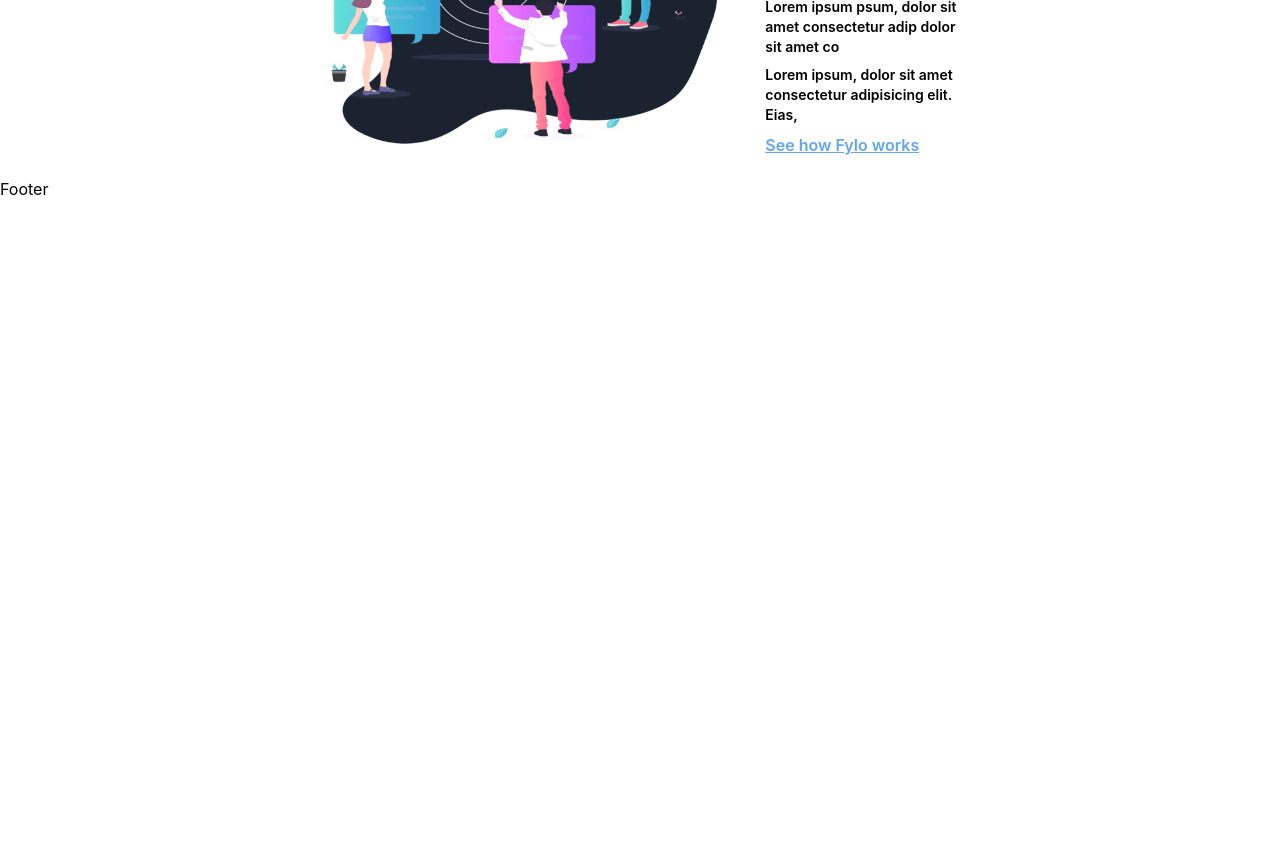
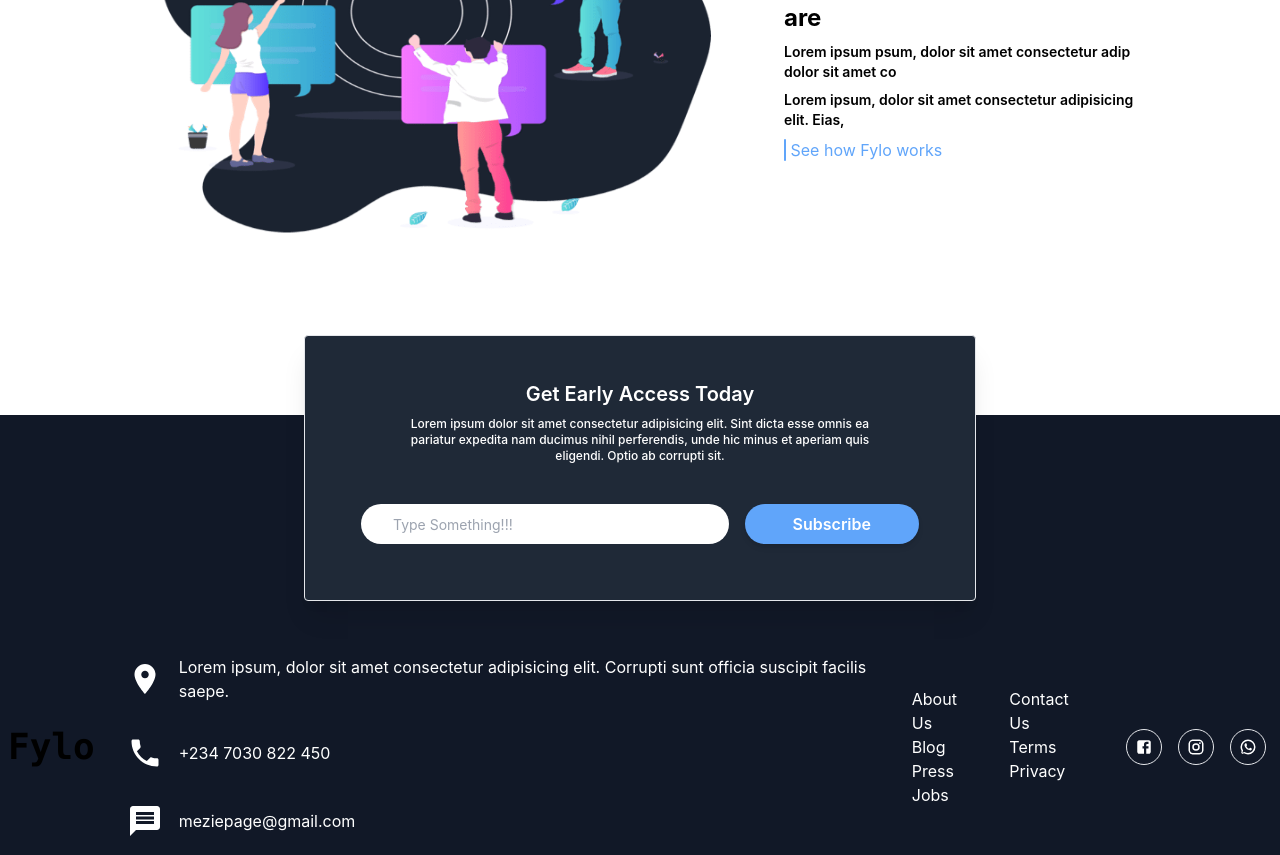
Before and after one commit to mezieOX/flyo, a Next.js app: page / in a window 1280 px wide. Shown: the part 1360-2215 px from the top of the page. Before the commit the page ends 1561 px from the top, so only its background shows below. Built offline with nearby package versions, Linux system fonts and the light colour scheme.

Commit message:
initial commit

```diff
--- a/components/footer/Footer.jsx
+++ b/components/footer/Footer.jsx
@@ -1,7 +1,47 @@
+import LocationOnIcon from '@material-ui/icons/LocationOn';
+import MessageIcon from '@material-ui/icons/Message';
+import PhoneIcon from '@material-ui/icons/Phone';
+import InstagramIcon from '@material-ui/icons/Instagram';
+import WhatsappIcon from '@material-ui/icons/Whatsapp';
+import FacebookIcon from '@material-ui/icons/Facebook';
 
 function Footer() {
   return (
-    <div>Footer</div>
+      <div className="bg-gray-100 py-20 bg-gray-900 lg:flex items-center relative lg:justify-between pt-60 px-2 pb-4 gap-x-8">
+      <div className="text-4xl font-bold font-mono my-10 flex-grow lg:text-center">Fylo</div>
+      <div className='space-y-8'>
+      <div className='flex items-center text-white gap-4 '>
+        <LocationOnIcon className="!text-4xl !text-white" />
+        <p>Lorem ipsum, dolor sit amet consectetur adipisicing elit. Corrupti sunt officia suscipit facilis saepe.</p>
+      </div>
+      <div  className='flex items-center text-white gap-4'>
+        <PhoneIcon className="!text-4xl !text-white" />
+        <p>+234 7030 822 450</p>
+      </div>
+      <div  className='flex items-center text-white gap-4'>
+        <MessageIcon className="!text-4xl !text-white" />
+        <p>meziepage@gmail.com</p>
+        </div>
+        </div>
+      <div className="space-y-8 mt-8 lg:flex lg:items-start lg:space-y-0 lg:mt-0 lg:space-x-8 capitalize flex-grow">
+      <div className='text-white'>
+        <h5 className='capitalize'>about us</h5>
+        <p>blog</p>
+        <p>press</p>
+        <p>jobs</p>
+      </div>
+      <div  className="text-white">
+        <h5 className='capitalize'>contact us</h5>
+        <p>terms</p>
+        <p>privacy</p>
+        </div>
+      </div>
+      <div className='flex items-center justify-center w-full lg:w-40 space-x-4'>
+        <div><FacebookIcon className="p-2 rounded-full border !text-white !text-4xl" /></div>
+        <div><InstagramIcon className="p-2 rounded-full border !text-white !text-4xl" /></div>
+        <div><WhatsappIcon className="p-2 rounded-full border !text-white !text-4xl" /></div>
+      </div>
+         </div>
   )
 }
 
--- a/components/layout/Layout.jsx
+++ b/components/layout/Layout.jsx
@@ -5,8 +5,8 @@ import Header from '../header/Header';
 function Layout({children}) {
   return (
     <Fragment>
-      <div className='flex flex-col min-h-screen justify-between'>
-        <div className='sticky top-0'><Header /></div>
+      <div className='flex flex-col  justify-between'>
+        <div className='sticky top-0 z-50'><Header /></div>
         <div className="flex-grow">{children}</div>
         <div className=''><Footer /></div>
       </div>
--- /dev/null
+++ b/components/newsletter/Newsletter.jsx
@@ -0,0 +1,17 @@
+import Button from "../ui/button/Button"
+
+function Newsletter() {
+  return (
+      <div className="para max-w-2xl mx-auto flex flex-col items-center justify-center mt-20 text-white bg-gray-800 shadow-2xl md:rounded shadow-xl z-0 md:border">
+          <div className="text-center px-5 md:px-20 pb-10">
+                  <h2 className='font-[600] mt-5 text-lg md:text-xl py-2 capitalize'>Get early access today</h2>
+                  <p className='font-[500] text-xs '>Lorem ipsum dolor sit amet consectetur adipisicing elit. Sint dicta esse omnis ea pariatur expedita nam ducimus nihil perferendis, unde hic minus et aperiam quis eligendi. Optio ab corrupti sit. </p>
+          </div>
+          <div className="px-3 md:px-12 w-full space-x-4 flex flex-col md:flex-row pb-10 items-center space-y-8 md:space-y-0"><input type="text" className="rounded-full outline-none w-full flex-grow text-gray-500 placeholder:text-gray-400 placeholder:text-sm pl-8 h-10"  placeholder="Type Something!!!" />
+          <Button link={"/"} className="rounded-full md:px-12 py-[10px] -ml-5 px-[102px] sm:px-[150px] md:-ml-0 flex-1 w-[10%]">Subscribe</Button>
+          </div>
+    </div>
+  )
+}
+
+export default Newsletter
--- a/components/productive/Productive.jsx
+++ b/components/productive/Productive.jsx
@@ -3,13 +3,13 @@ import React from 'react'
 
 function Productive() {
   return (
-      <div className='para h-[300px] max-w-2xl mx-auto mt-40 lg:flex space-x-12 text-center'>
+      <div className='para  max-w-5xl mx-auto mt-40 lg:flex lg:space-x-12 items-center text-center mb-40'>
           <div className="lg:w-full"><Image src="/images/illustration-stay-productive.png" width={550} height={340} alt="illustration-stay" /></div>
-          <div className='lg:w-1/2 space-y-2 my-10 lg:my-0'>
-              <h1 className='text-lg md:text-2xl font-[700] lg:text-left'>Stay productive, wherever you are</h1>
-              <p className='text-sm font-[600] text-left'>Lorem ipsum psum, dolor sit amet consectetur adip dolor sit amet co</p>
-              <p className='text-sm text-left font-[600]'>Lorem ipsum, dolor sit amet consectetur adipisicing elit. Eias,</p>
-              <p className='underline text-blue-400 text-left font-[600]'>See how Fylo works</p>
+          <div className='lg:w-[60%] text-center space-y-2 my-10 lg:my-0'>
+              <h1 className='text-lg md:text-2xl font-[700] lg:text-left text-left md:text-center'>Stay productive, wherever you are</h1>
+              <p className='text-sm font-[600] lg:text-left text-left md:text-center'>Lorem ipsum psum, dolor sit amet consectetur adip dolor sit amet co</p>
+              <p className='text-sm lg:text-left font-[600] text-left md:text-center'>Lorem ipsum, dolor sit amet consectetur adipisicing elit. Eias,</p>
+              <p className='text-blue-400 lg:text-left text-left md:text-center text-medium'><span className='rounded-full bg-blue-400 p-px'></span> &nbsp;See how Fylo works </p>
               </div>
     </div>
   )
--- a/pages/index.js
+++ b/pages/index.js
@@ -4,6 +4,7 @@ import Desc from '../components/desc/Desc';
 import Access from '../components/icons/Access';
 import Illustration from '../components/illustration/Illustration';
 import Layout from '../components/layout/Layout';
+import Newsletter from '../components/newsletter/Newsletter';
 import Productive from '../components/productive/Productive';
 
 function Home() {
@@ -14,6 +15,9 @@ function Home() {
         <Desc />
         <About />
         <Productive />
+        <div className="absolute w-full grid items-center z-40 -mt-40">
+          <Newsletter />
+          </div>
       </Layout>
     </Fragment>
   );
```
Also changed, not shown: store/data.jsx (added, +18 -0 lines), public/images/icon-location.svg.
